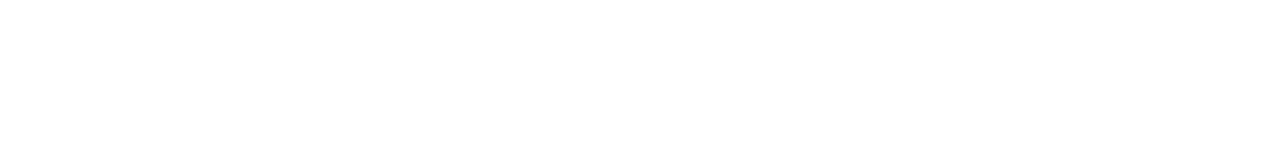
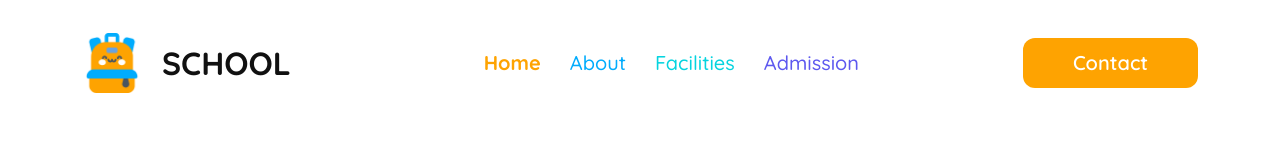
Before and after one commit to moktadir-mirul/assignment-ph-two, a plain HTML site: page index.html in a window 1280 px wide. Drawn offline with nearby package versions, Linux system fonts and the light colour scheme.

Commit message:
Responsive navbar completed

```diff
--- /dev/null
+++ b/Styles/style.css
@@ -0,0 +1,80 @@
+* {
+    margin: 0;
+    padding: 0;
+    box-sizing: border-box;
+}
+
+/* Header Area Styles Starts */
+.header-area {
+    margin-top: 20px;
+}
+.logo-area {
+    display: flex;
+    justify-content: center;
+    align-items: center;
+}
+.logo-img {
+    width: 3.75rem;
+    height: 3.75rem;
+    margin-right: 10px;
+}
+.logo-text {
+    color: rgb(17, 17, 17);
+    font-family: Quicksand;
+    font-size: 2rem;
+    font-weight: 700;
+    margin-left: 10px;
+}
+#nav-link1 {
+    color: rgb(254, 163, 1);
+    font-family: Quicksand;
+    font-size: 1.25rem;
+    font-weight: 700;
+    margin-left: 13px;
+}
+#nav-link2 {
+    color: rgb(1, 172, 253);
+    font-family: Quicksand;
+    font-size: 20px;
+    font-weight: 500;
+    margin-left: 13px;
+}
+#nav-link3{
+    color: rgb(5, 212, 223);
+    font-family: Quicksand;
+    font-size: 20px;
+    font-weight: 500;
+    margin-left: 13px;
+}
+#nav-link4 {
+    color: rgb(93, 88, 239);
+    font-family: Quicksand;
+    font-size: 20px;
+    font-weight: 500;
+    margin-left: 13px;
+}
+.nav-btn {
+    color: rgb(255, 255, 255);
+    background-color: rgb(254, 163, 1);
+    font-family: Quicksand;
+    font-size: 20px;
+    font-weight: 600;
+    border: none;
+    border-radius: 12px;
+    padding: 10px 50px;
+}
+#hr-tag {
+    visibility: hidden;
+}
+/* Header Area Styles Ends */
+
+@media screen and (max-width: 576px) {
+    /* Header Area Styles Starts */
+    #hr-tag {
+        visibility: visible;
+        border: none;
+        height: 3.5px;
+        background-color: rgb(254, 163, 1);
+    }
+    /* Header Area Styles Ends */
+}
--- a/index.html
+++ b/index.html
@@ -4,8 +4,67 @@
     <meta charset="UTF-8">
     <meta name="viewport" content="width=device-width, initial-scale=1.0">
     <title>Kids School</title>
+    <link rel="stylesheet" href="Styles/style.css">
+    <!-- Google Fonts -->
+    <link rel="preconnect" href="https://fonts.googleapis.com">
+    <link rel="preconnect" href="https://fonts.gstatic.com" crossorigin>
+    <link href="https://fonts.googleapis.com/css2?family=Quicksand:wght@300..700&family=Raleway:ital,wght@0,100..900;1,100..900&display=swap" rel="stylesheet">
+    <!-- Bootstrap Linked -->
+    <link href="https://cdn.jsdelivr.net/npm/bootstrap@5.3.3/dist/css/bootstrap.min.css" rel="stylesheet" integrity="sha384-QWTKZyjpPEjISv5WaRU9OFeRpok6YctnYmDr5pNlyT2bRjXh0JMhjY6hW+ALEwIH" crossorigin="anonymous">
+    <script src="https://cdn.jsdelivr.net/npm/bootstrap@5.3.3/dist/js/bootstrap.bundle.min.js" integrity="sha384-YvpcrYf0tY3lHB60NNkmXc5s9fDVZLESaAA55NDzOxhy9GkcIdslK1eN7N6jIeHz" crossorigin="anonymous"></script>
 </head>
 <body>
-
+    <!-- <header class="header">
+        <navbar class="nav-bar">
+            <div class="logo-area">
+                <img src="assets/logo.png" alt="School Logo" class="logo-img">
+                <h1 class="logo-text">SCHOOL</h1>
+            </div>
+            <div class="menu-part">
+                <ul class="nav-menu">
+                    <li class="menu-item"><a href="" class="navs nav-link1">Home</a></li>
+                    <li class="menu-item"><a href="" class="navs nav-link2">About</a></li>
+                    <li class="menu-item"><a href="" class="navs nav-link3">Facilities</a></li>
+                    <li class="menu-item"><a href="" class="navs nav-link4">Admission</a></li>
+                </ul>
+            </div>
+            <div class="nav-btn-area">
+                <button class="nav-btn">Contact</button>
+            </div>
+        </navbar>
+    </header> -->
+    <header class="header-area">
+        <nav class="navbar navbar-expand-lg">
+            <div class="container">
+                <a class="navbar-brand" href="#">
+                    <div class="logo-area">
+                        <img src="assets/logo.png" alt="School Logo" class="logo-img d-inline-block align-text-middle">
+                        <span class="logo-text">SCHOOL</span>
+                    </div>
+                </a>
+                <button class="navbar-toggler" type="button" data-bs-toggle="collapse" data-bs-target="#navbarSupportedContent" aria-controls="navbarSupportedContent" aria-expanded="false" aria-label="Toggle navigation">
+                    <span class="navbar-toggler-icon"></span>
+                </button>
+                <div class="collapse navbar-collapse" id="navbarSupportedContent">
+                    <ul class="navbar-nav me-auto ms-auto mb-2 mb-lg-0">
+                        <li class="nav-item">
+                            <a class="nav-link" id="nav-link1" href="#">Home</a>
+                        </li>
+                        <li class="nav-item">
+                            <a class="nav-link" id="nav-link2" href="#">About</a>
+                        </li>
+                        <li class="nav-item dropdown">
+                            <a class="nav-link" id="nav-link3" href="#">Facilities</a>
+                        </li>
+                        <li class="nav-item">
+                            <a class="nav-link" id="nav-link4" href="#">Admission</a>
+                        </li>
+                    </ul>
+                    <button class="nav-btn">Contact</button>
+                </div>
+            </div>
+          </nav>
+    </header>
+    <hr id="hr-tag">
 </body>
 </html>
```
